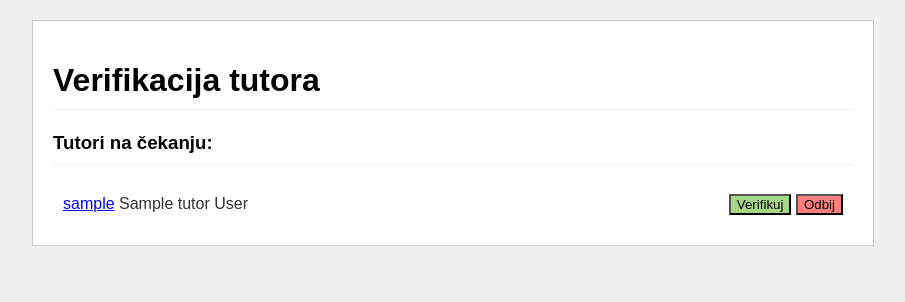
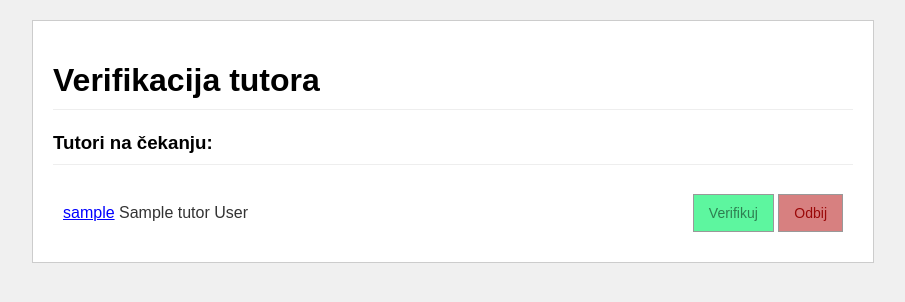
Before and after one commit to VeljkoMatic03/PSI-Projekat, a Django app: page /admin_panel/verify/ in a window 1280 px wide. Shown: the part 90-392 px from the top of the page, without its empty margins (187-1092 px from the left). Run offline with Django 5.2, Linux system fonts and the light colour scheme; tables that the repository leaves empty hold one stand-in row (values such as "Sample post").

Commit message:
Otklonjen bug u prikazu profila, i estetske stvari za admina
Change-Id: I84d8e57bd411fee04a9ac3530c5865bfb8bfb533
Profil sada vraca na pocetnu stranicu posetioca, a ne onog ciji je profil. U verifikacionom view za admina sada admin moze da poseti profil tutora kog treba da verifikuje. Podsene boje dugmica za odbijanje i prihvatanje verifikacije tako da je intuitivno.

```diff
--- a/aplikacija/app_veljko/views.py
+++ b/aplikacija/app_veljko/views.py
@@ -124,14 +124,19 @@ def public_profile(request):
         else:
             for notice in listOfNoticesQ:
                 listOfNotices.append(notice)
-
+    myType = None;
+    if Student.objects.filter(iduser__username=request.user.username).exists():
+        myType = 'Student'
+    elif Tutor.objects.filter(iduser__username=request.user.username).exists():
+        myType = 'Tutor'
     return render(request, 'public-profile.html', {'user': user,
                                                    'type': type,
                                                    'myProfile': myProfile,
                                                    'isRated': isRated,
                                                    'avgRating': avgRating,
                                                    'countRating': countRating,
-                                                   'notices': listOfNotices})
+                                                   'notices': listOfNotices,
+                                                   'myType': myType})
 def home(request, tip):
     if tip == 'Student':
         return redirect('dashboard-student')
--- a/aplikacija/static/style.css
+++ b/aplikacija/static/style.css
@@ -72,6 +72,26 @@ textarea {
 .btn {
     background-color: #e0e0e0;
     color: #000;
+    padding: 10px 15px;
+    border: 1px solid #999;
+    font-size: 14px;
+    cursor: pointer;
+    text-decoration: none;
+}
+
+.btn-reject {
+    background-color: #d78080;
+    color: #9a0808;
+    padding: 10px 15px;
+    border: 1px solid #999;
+    font-size: 14px;
+    cursor: pointer;
+    text-decoration: none;
+}
+
+.btn-accept {
+    background-color: #5df69f;
+    color: #2f7e51;
     padding: 10px 15px;
     border: 1px solid #999;
     font-size: 14px;
@@ -158,3 +178,10 @@ textarea {
     text-decoration: none;
     cursor: pointer;
 }
+
+.opis {
+    border: 1px solid #b4b4b4;
+    height: 50px;
+    overflow-y: scroll;
+    padding: 10px;
+}
--- a/aplikacija/templates/admin-remove-user.html
+++ b/aplikacija/templates/admin-remove-user.html
@@ -34,7 +34,7 @@
             {% csrf_token %}
             <input type="hidden" name="user_id" value="{{ user.iduser }}">
             <h3>{{ user.username }}</h3>
-            <button type="submit" class="btn" name="remove">Ukloni</button>
+            <button type="submit" class="btn-reject" name="remove">Ukloni</button>
         </form>
         </div>
         {% endif %}
--- a/aplikacija/templates/admin-verify-tutor.html
+++ b/aplikacija/templates/admin-verify-tutor.html
@@ -23,11 +23,11 @@
             <form method="post">
                 {% csrf_token %}
                 <div class="item" style="display: flex; justify-content: space-between; align-items: center;">
-                    <span><a href="public-profile.html">{{ tutor.iduser.username }}</a> {{ tutor.name }} {{ tutor.surname }}</span>
+                    <span><a href="{% url 'profile' %}?username={{ tutor.iduser.username }}">{{ tutor.iduser.username }}</a> {{ tutor.name }} {{ tutor.surname }}</span>
                     <div>
                         <input type="hidden" name="tutor_id" value="{{ tutor.iduser.iduser }}">
-                        <button type="submit" name="action" value="verify" style="width: auto; background-color: #A6D785;">Verifikuj</button>
-                        <button type="submit" name="action" value="reject" style="width: auto; background-color: #FF7F7F;">Odbij</button>
+                        <button type="submit" name="action" value="verify" class="btn-accept">Verifikuj</button>
+                        <button type="submit" name="action" value="reject" class="btn-reject">Odbij</button>
                     </div>
                 </div>
             </form>
```
Also changed, not shown: aplikacija/templates/public-profile.html (+9 -4 lines).
